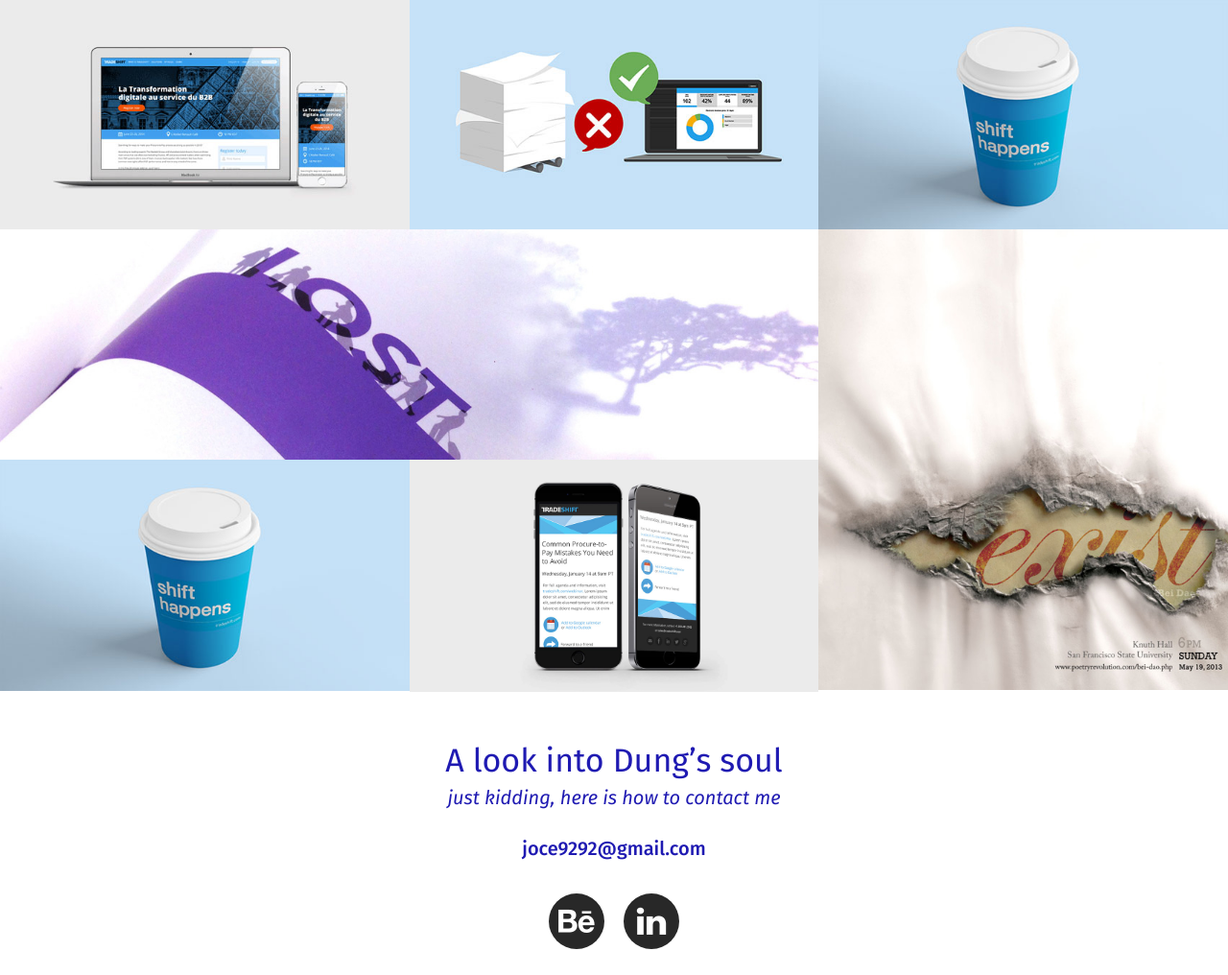
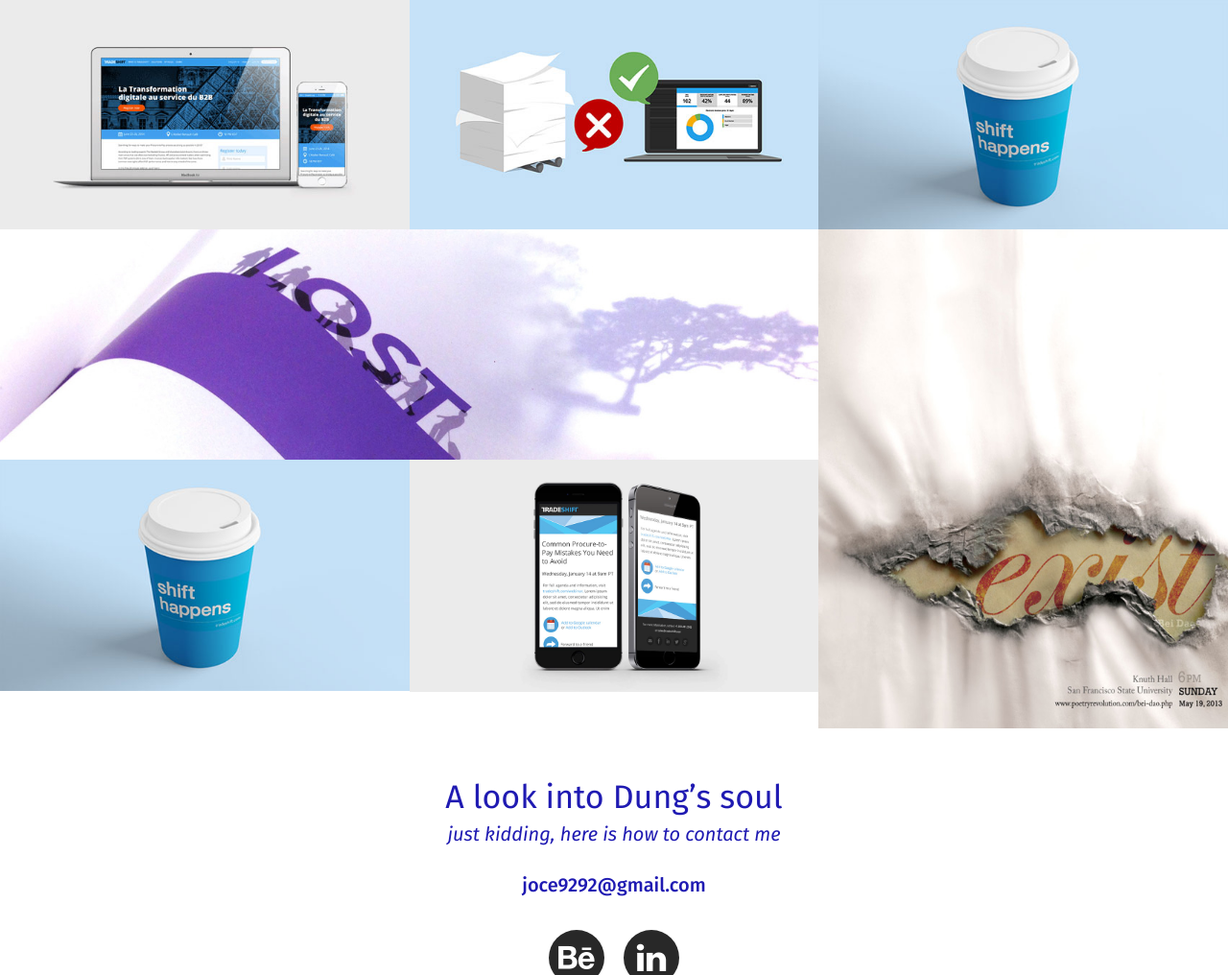
Before and after one commit to pitabaki/simply_dung, a PHP site: page / in a window 1280 px wide. Shown: the part 955-1971 px from the top of the page at 96% size. Run offline with PHP 8.4, Linux system fonts and the light colour scheme; some libraries are stand-ins or nearby versions.

Commit message:
Fixed issues with vertical portfolio element.

```diff
--- a/css/dungs_sass.css
+++ b/css/dungs_sass.css
@@ -331,6 +331,10 @@ a:active {
   margin: 0;
   padding: 0;
   width: 100%; }
+
+.vertical,
+.vertical img {
+  height: 520px; }
 
 .body_cont {
   display: block;
--- a/css/dungs_sass.sass
+++ b/css/dungs_sass.sass
@@ -39,6 +39,10 @@
 .container
 	+freshStart(0)
 	width: 100%
+
+.vertical,
+.vertical img
+	height: 520px
 
 .body_cont
 	display: block
--- a/index.html
+++ b/index.html
@@ -216,7 +216,7 @@ GitHub: Yunggg // http://github.com/Yunggg
 								</div>
 								<div class="background"></div>
 							</div>
-							<a class="null_obj" href="exist.html" target="_blank">
+							<a class="null_obj vertical" href="exist.html" target="_blank">
 								<img data-category="typography" class="imgObj" src="img/assets/exist_poster.jpg" alt="Exist Project" />
 							</a>
 						</div>
```
Also changed, not shown: 2 other files.
